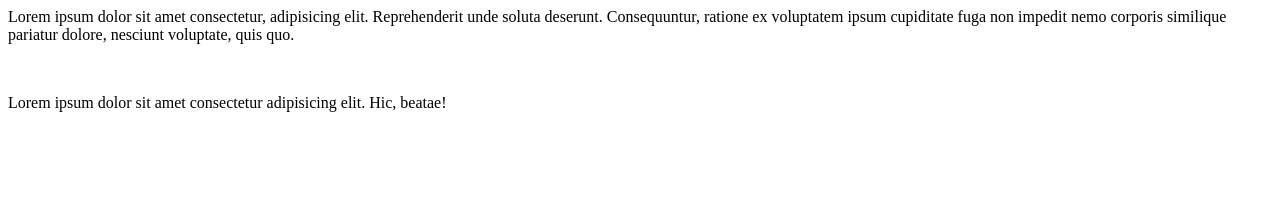
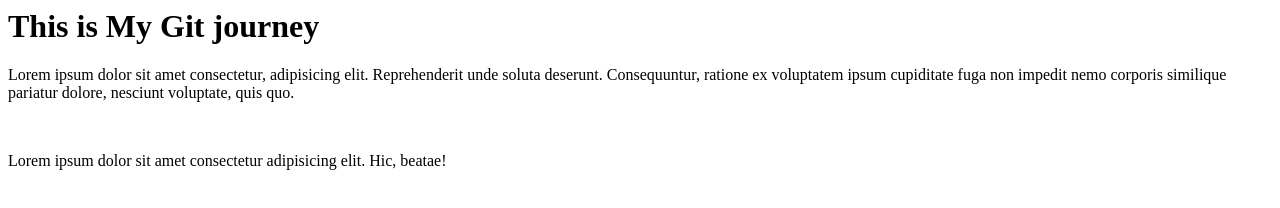
Before and after one commit to Muhammad-Saram-Ali/Repo-demo, a plain HTML site: page index.html in a window 1280 px wide. Drawn offline with Linux system fonts and the light colour scheme.

Commit message:
Add heading

```diff
--- a/index.html
+++ b/index.html
@@ -1,3 +1,5 @@
+<h1>This is My Git journey</h1>
+
 <p>Lorem ipsum dolor sit amet consectetur, adipisicing elit. Reprehenderit unde soluta deserunt. Consequuntur, ratione ex voluptatem ipsum cupiditate fuga non impedit nemo corporis similique pariatur dolore, nesciunt voluptate, quis quo.</p>
 <br>
 <p>Lorem ipsum dolor sit amet consectetur adipisicing elit. Hic, beatae!</p>
```
